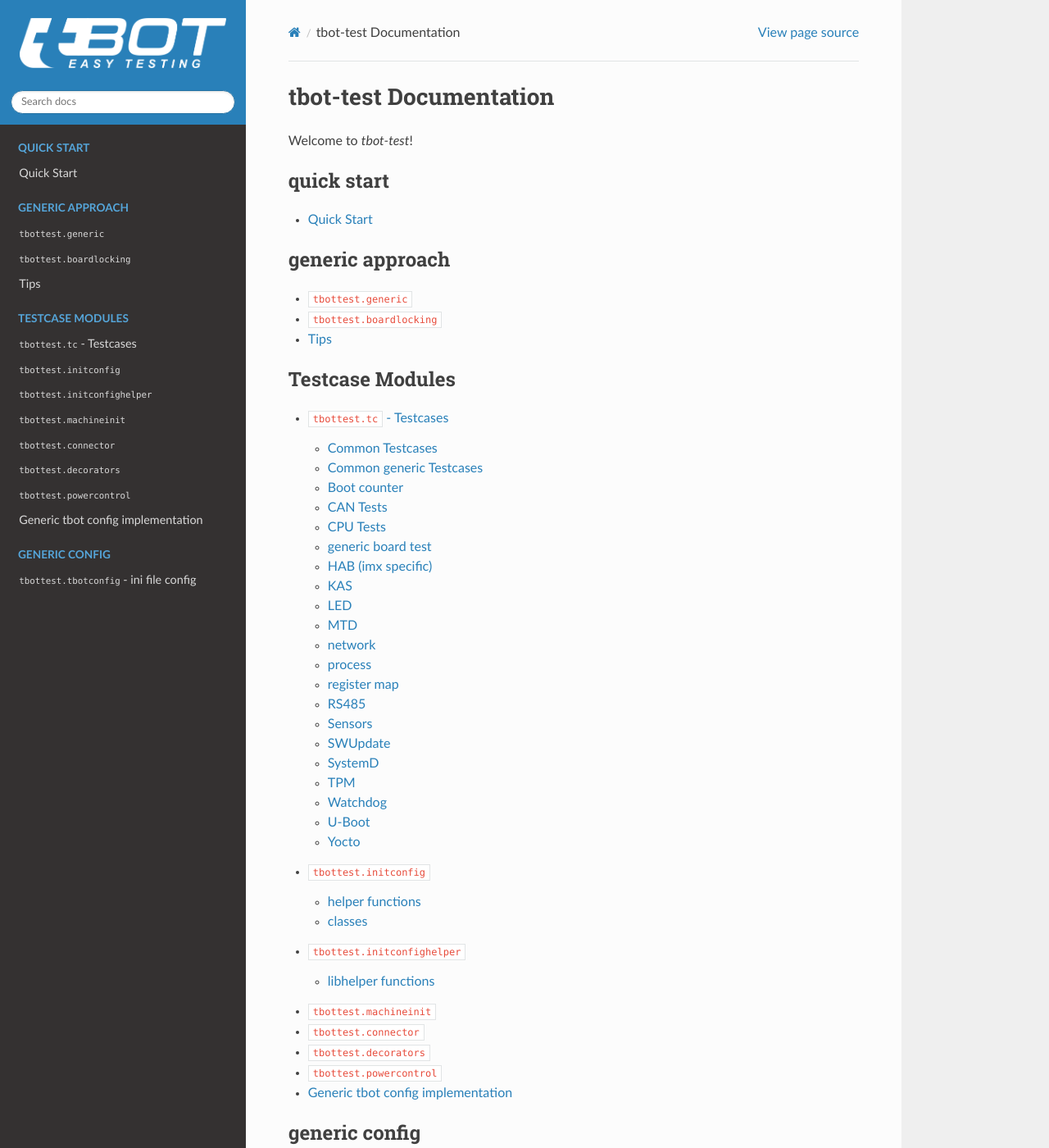
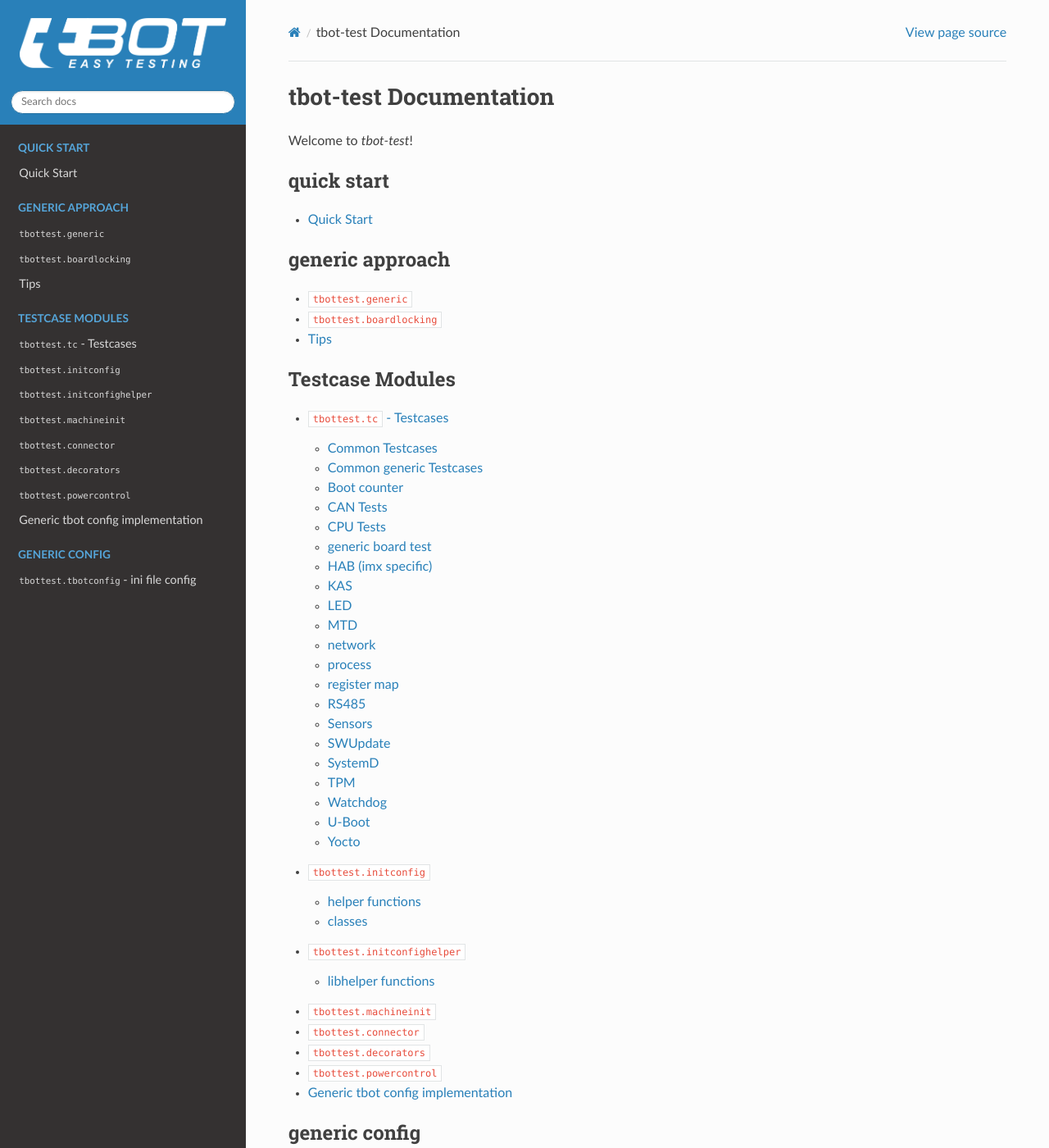
Before and after one commit to hsdenx/tbottest, a Sphinx documentation site: the page built from Documentation/index.rst, in a window 1280 px wide and 1400 px high. Shown: the whole window at 82% size. Built offline with Sphinx 7.4.7 and the Read the Docs theme 3.1.0, drawn with Linux system fonts in a browser that asks for light colours; pages that are not in the unit, such as notebooks, are missing from menus.

Commit message:
doc: use the whole window width, wrap table cells, fit boxes
sphinx_rtd_theme limits the page content to 800px and keeps table cells
on one line. The wide configuration tables in generic.rst therefore got
a horizontal scroll bar, while the window had room to the right. Note
and code boxes take the full width of the page, however short their
text.

Add static/custom.css, included through html_css_files: no maximum
width for .wy-nav-content, table cells wrap, and note and code boxes are
as wide as their content.

Signed-off-by: Heiko Schocher <hs@nabladev.com>

```diff
--- a/Documentation/conf.py
+++ b/Documentation/conf.py
@@ -99,6 +99,8 @@ except ImportError:
 html_logo = "static/tbot-logo-white.png"
 html_theme_options = {"logo_only": True, "style_external_links": True}
 html_static_path = ["static"]
+# full window width for the page, table cells wrap (see static/custom.css)
+html_css_files = ["custom.css"]
 # }}}
 
 # -- Options for LaTeX output ------------------------------------------------ {{{
--- /dev/null
+++ b/Documentation/static/custom.css
@@ -0,0 +1,18 @@
+/* Use the whole width of the window for the page, not only the 800px
+ * sphinx_rtd_theme sets, so wide tables fit. */
+.wy-nav-content {
+    max-width: none;
+}
+
+/* Wrap long table cells instead of showing a horizontal scroll bar. */
+.wy-table-responsive table td,
+.wy-table-responsive table th {
+    white-space: normal;
+}
+
+/* Note boxes and code boxes only as wide as their content. */
+.rst-content .admonition,
+.rst-content div[class^="highlight"] {
+    width: fit-content;
+    max-width: 100%;
+}
```
